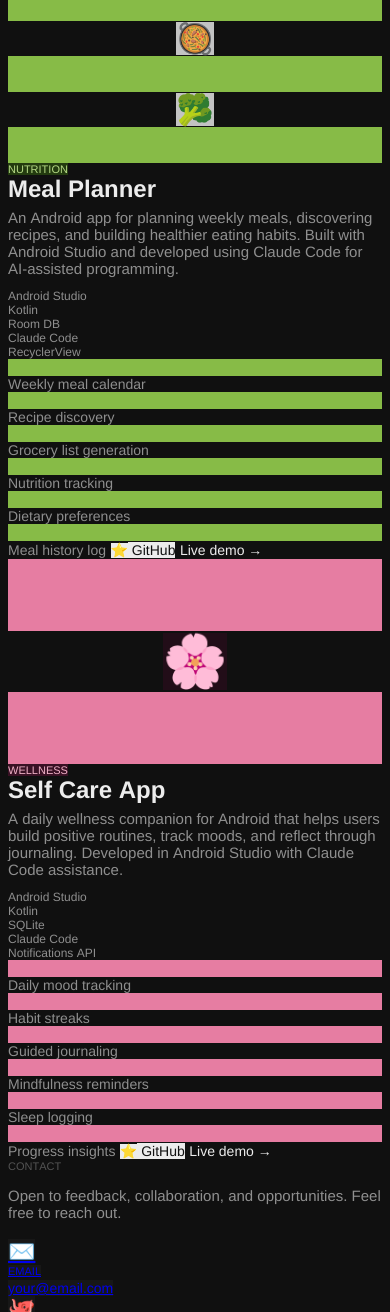
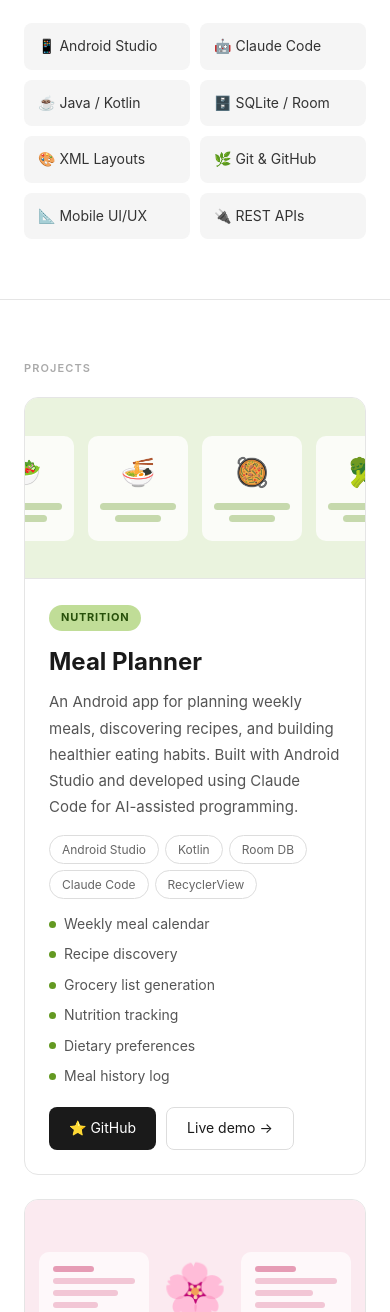
Before and after one commit to cherylt5/Portfolio-Cheryl-Tsai, a plain HTML site: page index.html in a window 390 px wide. Shown: the part 688-2000 px from the top of the page. Drawn offline with Linux system fonts and the light colour scheme.

Commit message:
Fixed formatting

```diff
--- a/index.html
+++ b/index.html
@@ -1,147 +1,397 @@
 
-<!DOCTYPE html PUBLIC "-//W3C//DTD HTML 4.01//EN" "http://www.w3.org/TR/html4/strict.dtd">
-<html>
+<!DOCTYPE html>
+<html lang="en">
 <head>
-  <meta http-equiv="Content-Type" content="text/html; charset=utf-8">
-  <meta http-equiv="Content-Style-Type" content="text/css">
-  <title></title>
-  <meta name="Generator" content="Cocoa HTML Writer">
-  <meta name="CocoaVersion" content="2685.3">
-  <style type="text/css">
-    body {background-color: #101010}
-    p.p1 {margin: 0.0px 0.0px 0.0px 0.0px; font: 14.0px 'Helvetica Neue'; color: #ececec; -webkit-text-stroke: #ececec}
-    p.p2 {margin: 0.0px 0.0px 0.0px 0.0px; font: 14.0px 'Helvetica Neue'; color: #535353; -webkit-text-stroke: #535353}
-    p.p3 {margin: 0.0px 0.0px 15.0px 0.0px; font: 11.0px 'Helvetica Neue'; color: #535353; -webkit-text-stroke: #535353}
-    p.p5 {margin: 0.0px 0.0px 18.0px 0.0px; font: 16.0px 'Helvetica Neue'; color: #8f8f8f; -webkit-text-stroke: #8f8f8f}
-    p.p6 {margin: 0.0px 0.0px 0.0px 0.0px; font: 16.0px 'Helvetica Neue'; color: #8f8f8f; -webkit-text-stroke: #8f8f8f}
-    p.p7 {margin: 0.0px 0.0px 0.0px 0.0px; font: 14.0px 'Helvetica Neue'; color: #ececec; -webkit-text-stroke: #ececec; background-color: #171717}
-    p.p8 {margin: 0.0px 0.0px 0.0px 0.0px; text-align: center; font: 30.0px '.Apple Color Emoji UI'; color: #ececec; -webkit-text-stroke: #ececec}
-    p.p9 {margin: 0.0px 0.0px 0.0px 0.0px; text-align: center; font: 16.0px 'Helvetica Neue'; color: #ececec; -webkit-text-stroke: #ececec; background-color: #87bb47; min-height: 18.0px}
-    p.p10 {margin: 0.0px 0.0px 0.0px 0.0px; font: 11.0px 'Helvetica Neue'; color: #b4d885; -webkit-text-stroke: #b4d885}
-    p.p12 {margin: 0.0px 0.0px 12.0px 0.0px; font: 15.0px 'Helvetica Neue'; color: #8f8f8f; -webkit-text-stroke: #8f8f8f}
-    p.p13 {margin: 0.0px 0.0px 0.0px 0.0px; font: 12.0px 'Helvetica Neue'; color: #8f8f8f; -webkit-text-stroke: #8f8f8f}
-    p.p14 {margin: 0.0px 0.0px 0.0px 0.0px; font: 14.0px 'Helvetica Neue'; color: #8f8f8f; -webkit-text-stroke: #8f8f8f; background-color: #87bb47; min-height: 17.0px}
-    p.p15 {margin: 0.0px 0.0px 0.0px 0.0px; font: 14.0px 'Helvetica Neue'; color: #8f8f8f; -webkit-text-stroke: #8f8f8f; background-color: #101010}
-    p.p16 {margin: 0.0px 0.0px 0.0px 0.0px; font: 14.0px 'Helvetica Neue'; color: #8f8f8f; -webkit-text-stroke: #8f8f8f}
-    p.p17 {margin: 0.0px 0.0px 0.0px 0.0px; font: 16.0px 'Helvetica Neue'; color: #ececec; -webkit-text-stroke: #ececec; background-color: #e67da2; min-height: 18.0px}
-    p.p18 {margin: 0.0px 0.0px 0.0px 0.0px; text-align: center; font: 52.0px '.Apple Color Emoji UI'; color: #ececec; -webkit-text-stroke: #ececec}
-    p.p19 {margin: 0.0px 0.0px 0.0px 0.0px; font: 11.0px 'Helvetica Neue'; color: #f0b1c7; -webkit-text-stroke: #f0b1c7}
-    p.p20 {margin: 0.0px 0.0px 0.0px 0.0px; font: 14.0px 'Helvetica Neue'; color: #8f8f8f; -webkit-text-stroke: #8f8f8f; background-color: #e67da2; min-height: 17.0px}
-    p.p21 {margin: 0.0px 0.0px 18.0px 0.0px; font: 15.0px 'Helvetica Neue'; color: #8f8f8f; -webkit-text-stroke: #8f8f8f}
-    p.p22 {margin: 0.0px 0.0px 0.0px 0.0px; font: 22.0px '.Apple Color Emoji UI'; color: #ececec; -webkit-text-stroke: #ececec}
-    p.p23 {margin: 0.0px 0.0px 3.0px 0.0px; font: 11.0px 'Helvetica Neue'; color: #535353; -webkit-text-stroke: #535353}
-    p.p24 {margin: 0.0px 0.0px 0.0px 0.0px; text-align: center; font: 13.0px 'Helvetica Neue'; color: #535353; -webkit-text-stroke: #535353}
-    span.s1 {font-kerning: none; background-color: #101010}
-    span.s2 {font-kerning: none}
-    span.s3 {font: 14.0px '.Apple Color Emoji UI'; font-kerning: none}
-    span.s4 {font-kerning: none; background-color: rgba(255, 255, 255, 0.75)}
-    span.s5 {font-kerning: none; background-color: #233b0f}
-    span.s6 {font: 16.0px 'Helvetica Neue'; font-kerning: none; color: #ececec; background-color: #101010; -webkit-text-stroke: 0px #ececec}
-    span.s7 {font: 14.0px '.Apple Color Emoji UI'; font-kerning: none; color: #101010; background-color: #ececec; -webkit-text-stroke: 0px #101010}
-    span.s8 {font-kerning: none; color: #101010; background-color: #ececec; -webkit-text-stroke: 0px #101010}
-    span.s9 {font-kerning: none; color: #ececec; background-color: #101010; -webkit-text-stroke: 0px #ececec}
-    span.s10 {font-kerning: none; background-color: #220d18}
-    span.s11 {font-kerning: none; background-color: #391124}
-    span.s12 {font-kerning: none; background-color: #171717}
-    span.s13 {font: 11.0px 'Helvetica Neue'; font-kerning: none; color: #535353; -webkit-text-stroke: 0px #535353}
-    span.s14 {font: 14.0px 'Helvetica Neue'; font-kerning: none}
+  <meta charset="UTF-8" />
+  <meta name="viewport" content="width=device-width, initial-scale=1.0" />
+  <title>Cheryl Tsai — Portfolio</title>
+  <style>
+    * { box-sizing: border-box; margin: 0; padding: 0; }
+
+    body {
+      font-family: -apple-system, BlinkMacSystemFont, 'Segoe UI', Helvetica, Arial, sans-serif;
+      background: #ffffff;
+      color: #1a1a1a;
+      font-size: 16px;
+      line-height: 1.6;
+    }
+
+    /* NAV */
+    nav {
+      position: sticky;
+      top: 0;
+      background: #ffffff;
+      border-bottom: 1px solid #e5e5e5;
+      padding: 0 24px;
+      z-index: 99;
+    }
+    .nav-inner {
+      max-width: 780px;
+      margin: 0 auto;
+      display: flex;
+      align-items: center;
+      height: 54px;
+      gap: 24px;
+    }
+    .nav-brand { font-weight: 700; font-size: 14px; margin-right: auto; color: #1a1a1a; text-decoration: none; }
+    nav a { font-size: 14px; color: #888; text-decoration: none; }
+    nav a:hover { color: #1a1a1a; }
+
+    /* SECTIONS */
+    .section { padding: 60px 24px; border-bottom: 1px solid #e5e5e5; }
+    .section:last-of-type { border-bottom: none; }
+    .inner { max-width: 780px; margin: 0 auto; }
+
+    .label {
+      font-size: 11px;
+      font-weight: 600;
+      letter-spacing: 0.1em;
+      text-transform: uppercase;
+      color: #aaa;
+      margin-bottom: 20px;
+    }
+
+    /* HERO */
+    h1 { font-size: 52px; font-weight: 800; line-height: 1.05; letter-spacing: -0.03em; margin-bottom: 12px; }
+    .role { font-size: 17px; color: #666; margin-bottom: 20px; }
+    .about { font-size: 16px; color: #555; max-width: 540px; line-height: 1.8; }
+
+    /* SKILLS */
+    .skills {
+      display: grid;
+      grid-template-columns: repeat(4, 1fr);
+      gap: 10px;
+      margin-top: 20px;
+    }
+    @media (max-width: 600px) { .skills { grid-template-columns: repeat(2, 1fr); } }
+    .skill {
+      background: #f5f5f5;
+      border-radius: 8px;
+      padding: 12px 14px;
+      font-size: 14px;
+      color: #333;
+    }
+
+    /* PROJECT CARDS */
+    .card {
+      border: 1px solid #e5e5e5;
+      border-radius: 14px;
+      overflow: hidden;
+      margin-bottom: 24px;
+    }
+
+    /* visual banner */
+    .card-banner {
+      height: 180px;
+      display: flex;
+      align-items: center;
+      justify-content: center;
+      gap: 14px;
+      padding: 0 24px;
+    }
+    .card-banner.green { background: #eaf3de; }
+    .card-banner.pink  { background: #fbeaf0; }
+
+    .mini-card {
+      background: rgba(255,255,255,0.8);
+      border-radius: 10px;
+      padding: 14px 12px;
+      text-align: center;
+      width: 100px;
+      flex-shrink: 0;
+    }
+    .mini-card .icon { font-size: 28px; display: block; margin-bottom: 8px; }
+    .mini-bar { height: 7px; border-radius: 4px; background: #639922; opacity: 0.35; margin-bottom: 5px; }
+    .mini-bar.s { width: 60%; margin: 0 auto 5px; }
+
+    .mini-card.pink .mini-bar { background: #d4537e; }
+
+    .sc-col {
+      background: rgba(255,255,255,0.7);
+      border-radius: 10px;
+      padding: 14px;
+      width: 110px;
+      flex-shrink: 0;
+    }
+    .sc-bar { height: 6px; border-radius: 4px; background: #d4537e; opacity: 0.3; margin-bottom: 6px; }
+    .sc-bar.h { opacity: 0.55; width: 50%; }
+    .sc-emoji { font-size: 52px; }
+
+    /* card body */
+    .card-body { padding: 24px; border-top: 1px solid #e5e5e5; }
+
+    .tag {
+      display: inline-block;
+      font-size: 11px;
+      font-weight: 700;
+      letter-spacing: 0.07em;
+      text-transform: uppercase;
+      padding: 4px 12px;
+      border-radius: 100px;
+      margin-bottom: 12px;
+    }
+    .tag.green { background: #c0dd97; color: #27500a; }
+    .tag.pink  { background: #f4c0d1; color: #72243e; }
+
+    h2 { font-size: 24px; font-weight: 700; margin-bottom: 8px; }
+
+    .desc { font-size: 15px; color: #555; line-height: 1.75; margin-bottom: 14px; }
+
+    .pills { display: flex; flex-wrap: wrap; gap: 6px; margin-bottom: 14px; }
+    .pill {
+      font-size: 12px;
+      padding: 4px 12px;
+      border: 1px solid #ddd;
+      border-radius: 100px;
+      color: #666;
+    }
+
+    .features {
+      display: grid;
+      grid-template-columns: 1fr 1fr;
+      gap: 8px;
+      margin-bottom: 20px;
+      list-style: none;
+    }
+    @media (max-width: 500px) { .features { grid-template-columns: 1fr; } }
+
+    .features li {
+      font-size: 14px;
+      color: #555;
+      display: flex;
+      align-items: center;
+      gap: 8px;
+    }
+    .dot {
+      width: 7px;
+      height: 7px;
+      border-radius: 50%;
+      flex-shrink: 0;
+      display: inline-block;
+    }
+    .dot.green { background: #639922; }
+    .dot.pink  { background: #d4537e; }
+
+    .btns { display: flex; gap: 10px; flex-wrap: wrap; }
+    .btn {
+      font-size: 14px;
+      font-family: inherit;
+      padding: 9px 20px;
+      border-radius: 8px;
+      text-decoration: none;
+      display: inline-flex;
+      align-items: center;
+      gap: 6px;
+      cursor: pointer;
+    }
+    .btn-primary { background: #1a1a1a; color: #fff; border: none; }
+    .btn-primary:hover { background: #333; }
+    .btn-outline { background: #fff; color: #1a1a1a; border: 1px solid #ddd; }
+    .btn-outline:hover { background: #f5f5f5; }
+
+    /* CONTACT */
+    .contact-note { font-size: 15px; color: #555; line-height: 1.8; max-width: 460px; margin-bottom: 24px; }
+    .contact-grid { display: grid; grid-template-columns: 1fr 1fr; gap: 10px; }
+    @media (max-width: 500px) { .contact-grid { grid-template-columns: 1fr; } }
+
+    .contact-card {
+      background: #f5f5f5;
+      border-radius: 10px;
+      padding: 16px 18px;
+      display: flex;
+      align-items: center;
+      gap: 14px;
+      text-decoration: none;
+      color: #1a1a1a;
+      border: 1px solid #e5e5e5;
+    }
+    .contact-card:hover { background: #eee; }
+    .c-icon { font-size: 22px; flex-shrink: 0; }
+    .c-label { font-size: 11px; color: #aaa; text-transform: uppercase; letter-spacing: 0.08em; font-weight: 600; margin-bottom: 3px; }
+    .c-value { font-size: 14px; font-weight: 600; }
+
+    footer { padding: 32px 24px; text-align: center; font-size: 13px; color: #bbb; border-top: 1px solid #e5e5e5; }
   </style>
 </head>
 <body>
-<p class="p1"><span class="s1">My Portfolio</span></p>
-<p class="p2"><span class="s1">About</span></p>
-<p class="p2"><span class="s1">Skills</span></p>
-<p class="p2"><span class="s1">Projects</span></p>
-<p class="p2"><span class="s1">Contact</span></p>
-<p class="p3"><span class="s2">INTRODUCTION</span></p>
-<h1 style="margin: 0.0px 0.0px 9.0px 0.0px; font: 48.0px 'Helvetica Neue'; color: #ececec; -webkit-text-stroke: #ececec"><span class="s2"><b>Cheryl Tsai</b></span></h1>
-<p class="p5"><span class="s2">Mobile App Developer · Android Studio · Claude Code</span></p>
-<p class="p6"><span class="s2">I'm a CS student passionate about building apps that make everyday life easier and healthier. I've developed two mobile applications using Android Studio with AI-assisted development through Claude Code — focusing on clean interfaces and practical features that real people actually use. I care about writing thoughtful code and designing experiences that feel personal, not generic.</span></p>
-<p class="p3"><span class="s2">SKILLS &amp; TECHNOLOGIES</span></p>
-<p class="p7"><span class="s3">📱</span><span class="s2"> Android Studio</span></p>
-<p class="p7"><span class="s3">🤖</span><span class="s2"> Claude Code</span></p>
-<p class="p7"><span class="s3">☕</span><span class="s2"> Java / Kotlin</span></p>
-<p class="p7"><span class="s3">🗄️</span><span class="s2"> SQLite / Room</span></p>
-<p class="p7"><span class="s3">🎨</span><span class="s2"> XML Layouts</span></p>
-<p class="p7"><span class="s3">🌿</span><span class="s2"> Git &amp; GitHub</span></p>
-<p class="p7"><span class="s3">📐</span><span class="s2"> Mobile UI/UX</span></p>
-<p class="p7"><span class="s3">🔌</span><span class="s2"> REST APIs</span></p>
-<p class="p3"><span class="s2">PROJECTS</span></p>
-<p class="p8"><span class="s4">🥗</span></p>
-<p class="p9"><span class="s2"></span><br></p>
-<p class="p9"><span class="s2"></span><br></p>
-<p class="p8"><span class="s4">🍜</span></p>
-<p class="p9"><span class="s2"></span><br></p>
-<p class="p9"><span class="s2"></span><br></p>
-<p class="p8"><span class="s4">🥘</span></p>
-<p class="p9"><span class="s2"></span><br></p>
-<p class="p9"><span class="s2"></span><br></p>
-<p class="p8"><span class="s4">🥦</span></p>
-<p class="p9"><span class="s2"></span><br></p>
-<p class="p9"><span class="s2"></span><br></p>
-<p class="p10"><span class="s5">NUTRITION</span></p>
-<h2 style="margin: 0.0px 0.0px 6.0px 0.0px; font: 24.0px 'Helvetica Neue'; color: #ececec; -webkit-text-stroke: #ececec"><span class="s1"><b>Meal Planner</b><b></b></span></h2>
-<p class="p12"><span class="s1">An Android app for planning weekly meals, discovering recipes, and building healthier eating habits. Built with Android Studio and developed using Claude Code for AI-assisted programming.</span></p>
-<p class="p13"><span class="s1">Android Studio</span></p>
-<p class="p13"><span class="s1">Kotlin</span></p>
-<p class="p13"><span class="s1">Room DB</span></p>
-<p class="p13"><span class="s1">Claude Code</span></p>
-<p class="p13"><span class="s1">RecyclerView</span></p>
-<p class="p14"><span class="s2"></span><br></p>
-<p class="p15"><span class="s2">Weekly meal calendar</span></p>
-<p class="p14"><span class="s2"></span><br></p>
-<p class="p15"><span class="s2">Recipe discovery</span></p>
-<p class="p14"><span class="s2"></span><br></p>
-<p class="p15"><span class="s2">Grocery list generation</span></p>
-<p class="p14"><span class="s2"></span><br></p>
-<p class="p15"><span class="s2">Nutrition tracking</span></p>
-<p class="p14"><span class="s2"></span><br></p>
-<p class="p15"><span class="s2">Dietary preferences</span></p>
-<p class="p14"><span class="s2"></span><br></p>
-<p class="p16"><span class="s1">Meal history log</span><span class="s6"> </span><span class="s7">⭐</span><span class="s8"> GitHub</span><span class="s6"> </span><span class="s9">Live demo →</span></p>
-<p class="p17"><span class="s2"></span><br></p>
-<p class="p17"><span class="s2"></span><br></p>
-<p class="p17"><span class="s2"></span><br></p>
-<p class="p17"><span class="s2"></span><br></p>
-<p class="p18"><span class="s10">🌸</span></p>
-<p class="p17"><span class="s2"></span><br></p>
-<p class="p17"><span class="s2"></span><br></p>
-<p class="p17"><span class="s2"></span><br></p>
-<p class="p17"><span class="s2"></span><br></p>
-<p class="p19"><span class="s11">WELLNESS</span></p>
-<h2 style="margin: 0.0px 0.0px 6.0px 0.0px; font: 24.0px 'Helvetica Neue'; color: #ececec; -webkit-text-stroke: #ececec"><span class="s1"><b>Self Care App</b><b></b></span></h2>
-<p class="p12"><span class="s1">A daily wellness companion for Android that helps users build positive routines, track moods, and reflect through journaling. Developed in Android Studio with Claude Code assistance.</span></p>
-<p class="p13"><span class="s1">Android Studio</span></p>
-<p class="p13"><span class="s1">Kotlin</span></p>
-<p class="p13"><span class="s1">SQLite</span></p>
-<p class="p13"><span class="s1">Claude Code</span></p>
-<p class="p13"><span class="s1">Notifications API</span></p>
-<p class="p20"><span class="s2"></span><br></p>
-<p class="p15"><span class="s2">Daily mood tracking</span></p>
-<p class="p20"><span class="s2"></span><br></p>
-<p class="p15"><span class="s2">Habit streaks</span></p>
-<p class="p20"><span class="s2"></span><br></p>
-<p class="p15"><span class="s2">Guided journaling</span></p>
-<p class="p20"><span class="s2"></span><br></p>
-<p class="p15"><span class="s2">Mindfulness reminders</span></p>
-<p class="p20"><span class="s2"></span><br></p>
-<p class="p15"><span class="s2">Sleep logging</span></p>
-<p class="p20"><span class="s2"></span><br></p>
-<p class="p16"><span class="s1">Progress insights</span><span class="s6"> </span><span class="s7">⭐</span><span class="s8"> GitHub</span><span class="s6"> </span><span class="s9">Live demo →</span></p>
-<p class="p3"><span class="s2">CONTACT</span></p>
-<p class="p21"><span class="s2">Open to feedback, collaboration, and opportunities. Feel free to reach out.</span></p>
-<p class="p22"><span class="s12"><a href="mailto:your@email.com">✉️<span class="s2"></span></a></span></p>
-<p class="p23"><span class="s12"><a href="mailto:your@email.com">EMAIL<span class="s13"></span></a></span></p>
-<p class="p1"><span class="s12"><a href="mailto:your@email.com">your@email.com<span class="s14"></span></a></span></p>
-<p class="p22"><span class="s12"><a href="https://github.com/yourname">🐙<span class="s2"></span></a></span></p>
-<p class="p23"><span class="s12"><a href="https://github.com/yourname">GITHUB<span class="s13"></span></a></span></p>
-<p class="p1"><span class="s12"><a href="https://github.com/yourname">github.com/yourname<span class="s14"></span></a></span></p>
-<p class="p22"><span class="s12"><a href="https://linkedin.com/in/yourname">💼<span class="s2"></span></a></span></p>
-<p class="p23"><span class="s12"><a href="https://linkedin.com/in/yourname">LINKEDIN<span class="s13"></span></a></span></p>
-<p class="p1"><span class="s12"><a href="https://linkedin.com/in/yourname">linkedin.com/in/yourname<span class="s14"></span></a></span></p>
-<p class="p22"><span class="s12">🎓</span></p>
-<p class="p23"><span class="s12">INSTITUTION</span></p>
-<p class="p1"><span class="s12">Your University</span></p>
-<p class="p24"><span class="s2">Built with care · 2026</span></p>
+
+<nav>
+  <div class="nav-inner">
+    <span class="nav-brand">Cheryl Tsai</span>
+    <a href="#about">About</a>
+    <a href="#skills">Skills</a>
+    <a href="#projects">Projects</a>
+    <a href="#contact">Contact</a>
+  </div>
+</nav>
+
+<!-- ABOUT -->
+<div class="section" id="about">
+  <div class="inner">
+    <p class="label">Introduction</p>
+    <h1>Cheryl Tsai</h1>
+    <p class="role">Mobile App Developer &middot; Android Studio &middot; Claude Code</p>
+    <p class="about">I'm a CS student passionate about building apps that make everyday life easier and healthier. I've developed two mobile applications using Android Studio with AI-assisted development through Claude Code — focusing on clean interfaces and practical features that real people actually use. I care about writing thoughtful code and designing experiences that feel personal, not generic.</p>
+  </div>
+</div>
+
+<!-- SKILLS -->
+<div class="section" id="skills">
+  <div class="inner">
+    <p class="label">Skills &amp; Technologies</p>
+    <div class="skills">
+      <div class="skill">📱 Android Studio</div>
+      <div class="skill">🤖 Claude Code</div>
+      <div class="skill">☕ Java / Kotlin</div>
+      <div class="skill">🗄️ SQLite / Room</div>
+      <div class="skill">🎨 XML Layouts</div>
+      <div class="skill">🌿 Git &amp; GitHub</div>
+      <div class="skill">📐 Mobile UI/UX</div>
+      <div class="skill">🔌 REST APIs</div>
+    </div>
+  </div>
+</div>
+
+<!-- PROJECTS -->
+<div class="section" id="projects">
+  <div class="inner">
+    <p class="label">Projects</p>
+
+    <!-- Meal Planner -->
+    <div class="card">
+      <div class="card-banner green">
+        <div class="mini-card">
+          <span class="icon">🥗</span>
+          <div class="mini-bar"></div>
+          <div class="mini-bar s"></div>
+        </div>
+        <div class="mini-card">
+          <span class="icon">🍜</span>
+          <div class="mini-bar"></div>
+          <div class="mini-bar s"></div>
+        </div>
+        <div class="mini-card">
+          <span class="icon">🥘</span>
+          <div class="mini-bar"></div>
+          <div class="mini-bar s"></div>
+        </div>
+        <div class="mini-card">
+          <span class="icon">🥦</span>
+          <div class="mini-bar"></div>
+          <div class="mini-bar s"></div>
+        </div>
+      </div>
+      <div class="card-body">
+        <span class="tag green">Nutrition</span>
+        <h2>Meal Planner</h2>
+        <p class="desc">An Android app for planning weekly meals, discovering recipes, and building healthier eating habits. Built with Android Studio and developed using Claude Code for AI-assisted programming.</p>
+        <div class="pills">
+          <span class="pill">Android Studio</span>
+          <span class="pill">Kotlin</span>
+          <span class="pill">Room DB</span>
+          <span class="pill">Claude Code</span>
+          <span class="pill">RecyclerView</span>
+        </div>
+        <ul class="features">
+          <li><span class="dot green"></span>Weekly meal calendar</li>
+          <li><span class="dot green"></span>Recipe discovery</li>
+          <li><span class="dot green"></span>Grocery list generation</li>
+          <li><span class="dot green"></span>Nutrition tracking</li>
+          <li><span class="dot green"></span>Dietary preferences</li>
+          <li><span class="dot green"></span>Meal history log</li>
+        </ul>
+        <div class="btns">
+          <a href="#" class="btn btn-primary" target="_blank">⭐ GitHub</a>
+          <a href="#" class="btn btn-outline" target="_blank">Live demo &rarr;</a>
+        </div>
+      </div>
+    </div>
+
+    <!-- Self Care -->
+    <div class="card">
+      <div class="card-banner pink">
+        <div class="sc-col">
+          <div class="sc-bar h"></div>
+          <div class="sc-bar"></div>
+          <div class="sc-bar" style="width:80%"></div>
+          <div class="sc-bar" style="width:55%"></div>
+        </div>
+        <div class="sc-emoji">🌸</div>
+        <div class="sc-col">
+          <div class="sc-bar h"></div>
+          <div class="sc-bar"></div>
+          <div class="sc-bar" style="width:70%"></div>
+          <div class="sc-bar" style="width:85%"></div>
+        </div>
+      </div>
+      <div class="card-body">
+        <span class="tag pink">Wellness</span>
+        <h2>Self Care App</h2>
+        <p class="desc">A daily wellness companion for Android that helps users build positive routines, track moods, and reflect through journaling. Developed in Android Studio with Claude Code assistance.</p>
+        <div class="pills">
+          <span class="pill">Android Studio</span>
+          <span class="pill">Kotlin</span>
+          <span class="pill">SQLite</span>
+          <span class="pill">Claude Code</span>
+          <span class="pill">Notifications API</span>
+        </div>
+        <ul class="features">
+          <li><span class="dot pink"></span>Daily mood tracking</li>
+          <li><span class="dot pink"></span>Habit streaks</li>
+          <li><span class="dot pink"></span>Guided journaling</li>
+          <li><span class="dot pink"></span>Mindfulness reminders</li>
+          <li><span class="dot pink"></span>Sleep logging</li>
+          <li><span class="dot pink"></span>Progress insights</li>
+        </ul>
+        <div class="btns">
+          <a href="#" class="btn btn-primary" target="_blank">⭐ GitHub</a>
+          <a href="#" class="btn btn-outline" target="_blank">Live demo &rarr;</a>
+        </div>
+      </div>
+    </div>
+
+  </div>
+</div>
+
+<!-- CONTACT -->
+<div class="section" id="contact">
+  <div class="inner">
+    <p class="label">Contact</p>
+    <p class="contact-note">Open to feedback, collaboration, and opportunities. Feel free to reach out.</p>
+    <div class="contact-grid">
+      <a href="mailto:your@email.com" class="contact-card">
+        <span class="c-icon">✉️</span>
+        <div>
+          <p class="c-label">Email</p>
+          <p class="c-value">your@email.com</p>
+        </div>
+      </a>
+      <a href="https://github.com/yourname" target="_blank" class="contact-card">
+        <span class="c-icon">🐙</span>
+        <div>
+          <p class="c-label">GitHub</p>
+          <p class="c-value">github.com/yourname</p>
+        </div>
+      </a>
+      <a href="https://linkedin.com/in/yourname" target="_blank" class="contact-card">
+        <span class="c-icon">💼</span>
+        <div>
+          <p class="c-label">LinkedIn</p>
+          <p class="c-value">linkedin.com/in/yourname</p>
+        </div>
+      </a>
+      <div class="contact-card">
+        <span class="c-icon">🎓</span>
+        <div>
+          <p class="c-label">Institution</p>
+          <p class="c-value">Your University</p>
+        </div>
+      </div>
+    </div>
+  </div>
+</div>
+
+<footer>Built with care &middot; 2026</footer>
+
 </body>
 </html>
```
